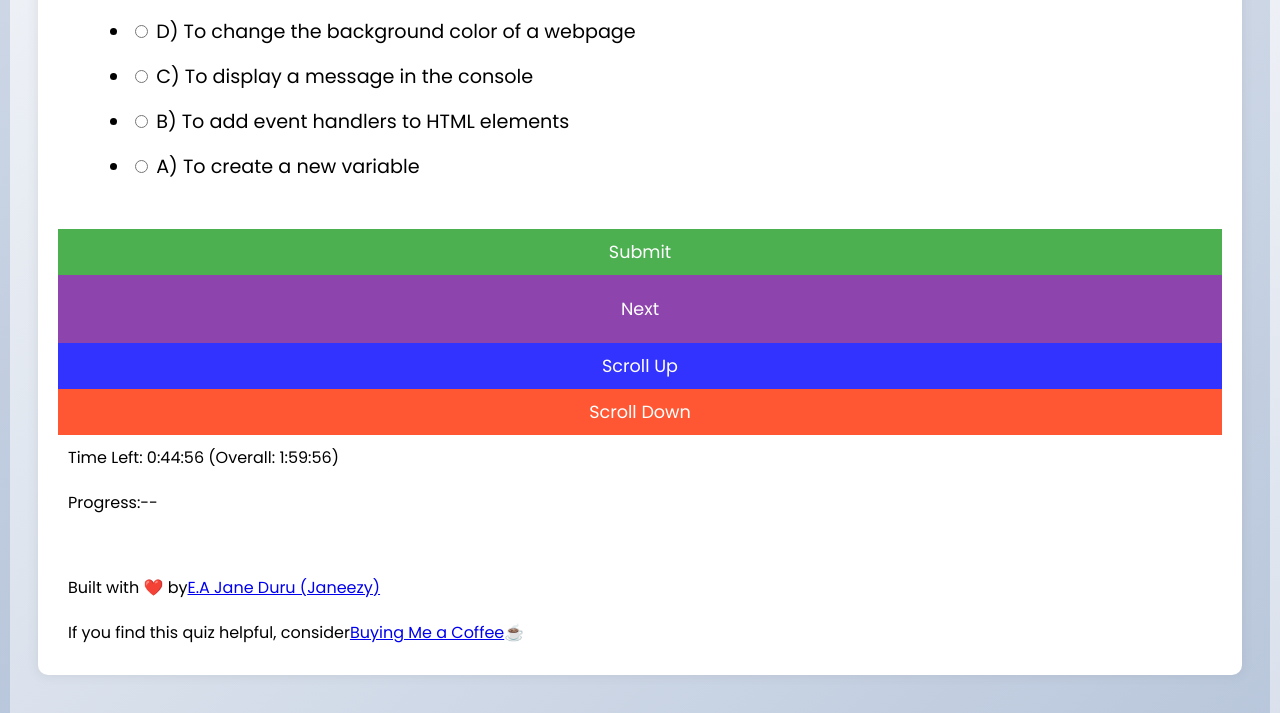
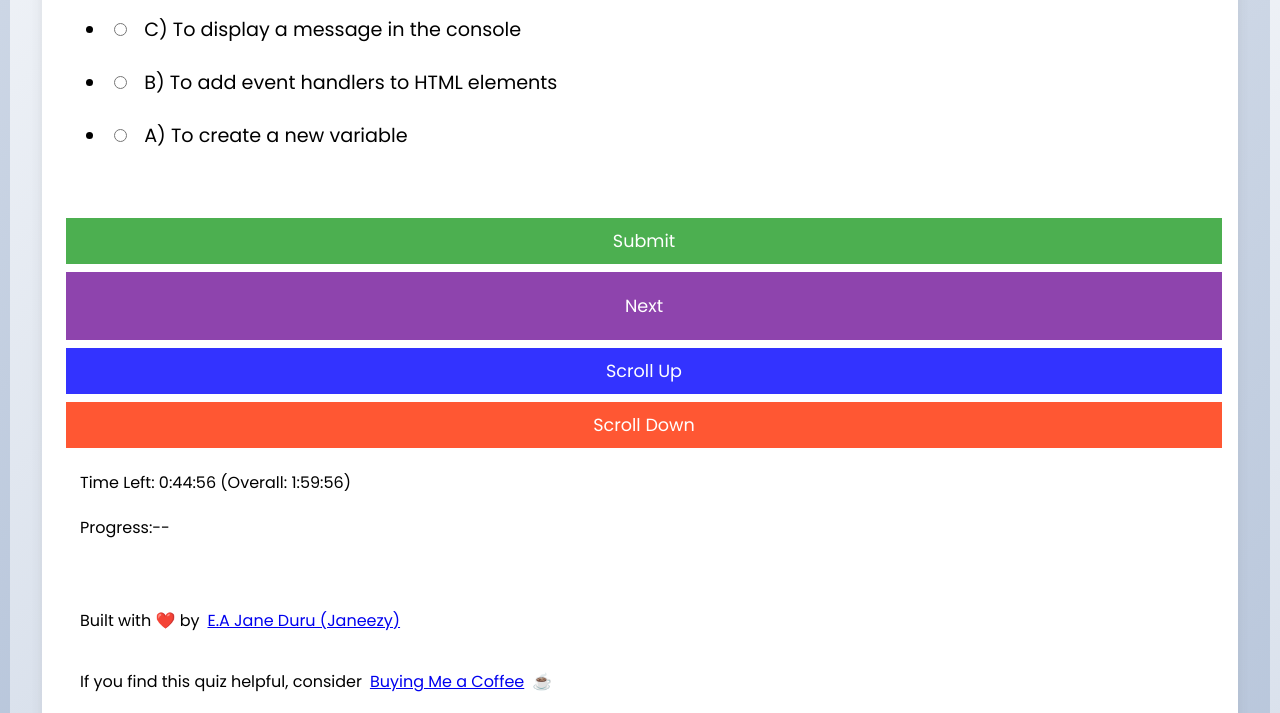
Before and after one commit to janeezy/Quiz-app, a plain HTML site: page index.html in a window 1280 px wide. Shown: the part 307-1020 px from the top of the page. Drawn offline with Linux system fonts and the light colour scheme.

Commit message:
added styling

```diff
--- a/style.css
+++ b/style.css
@@ -42,6 +42,8 @@
 * {
     box-sizing: border-box;
     scroll-behavior: smooth;
+    margin: 4px;
+    padding: 4px;
 
 
 }
@@ -49,6 +51,7 @@
 html {
     scroll-behavior: smooth;
     margin: 10px;
+
 }
 
 /* Optionally, you can apply smooth scrolling to specific elements by targeting their IDs or classes */
@@ -66,7 +69,6 @@ body {
     align-items: center;
     justify-content: center;
     align-self: center;
-    height: 130vh;
     overflow: hidden;
     scroll-behavior: smooth;
 }
@@ -206,7 +208,7 @@ p {
 }
 
 /* Media queries for mobile responsiveness */
-@media (max-width: 868px) {
+@media (max-width: 568px) {
     .quiz-container {
         margin: 10px;
     }
```
